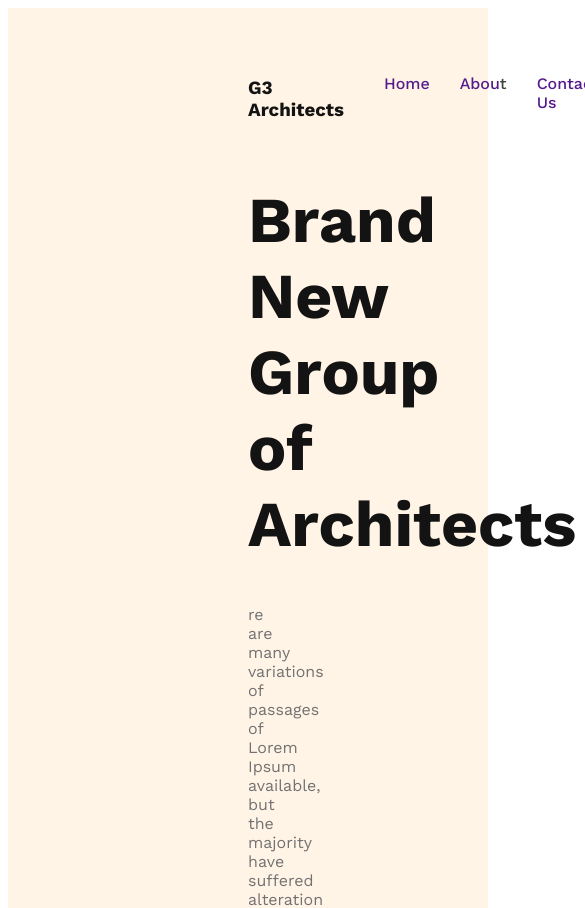
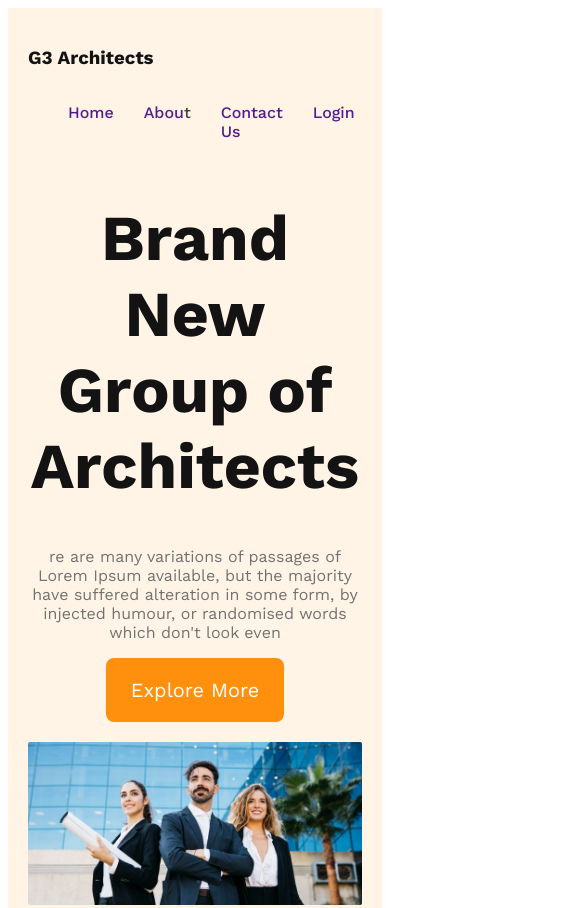
Before and after one commit to Abdulmazid24/architect-website, a plain HTML site: page index.html in a window 390 px wide. Shown: the top 908 px of the page, 585 px wide, since content can reach past the window. Drawn offline with nearby package versions, Linux system fonts and the light colour scheme.

Commit message:
finished the header section with responsive

```diff
--- a/styles/architect.css
+++ b/styles/architect.css
@@ -52,4 +52,34 @@ nav a {
   font-size: 1rem;
 }
 .btn-primary {
+  color: #fff;
+  border-radius: 8px;
+  background: #ff900e;
+  padding: 20px 25px;
+  font-size: 1.25rem;
+  font-weight: 600px;
+  cursor: pointer;
+  border: 0;
 }
+.banner img {
+  margin-top: 20px;
+  width: 100%;
+}
+/* responsove media queries */
+/* mobile device */
+@media screen and (max-width: 576px) {
+  header {
+    padding: 20px;
+  }
+  nav {
+    flex-direction: column;
+  }
+}
+
+/* tablet or medium devices */
+@media screen and (min-width: 576px) and (max-width: 960px) {
+  padding: 50px;
+  nav {
+    flex-direction: column;
+  }
+}
```
